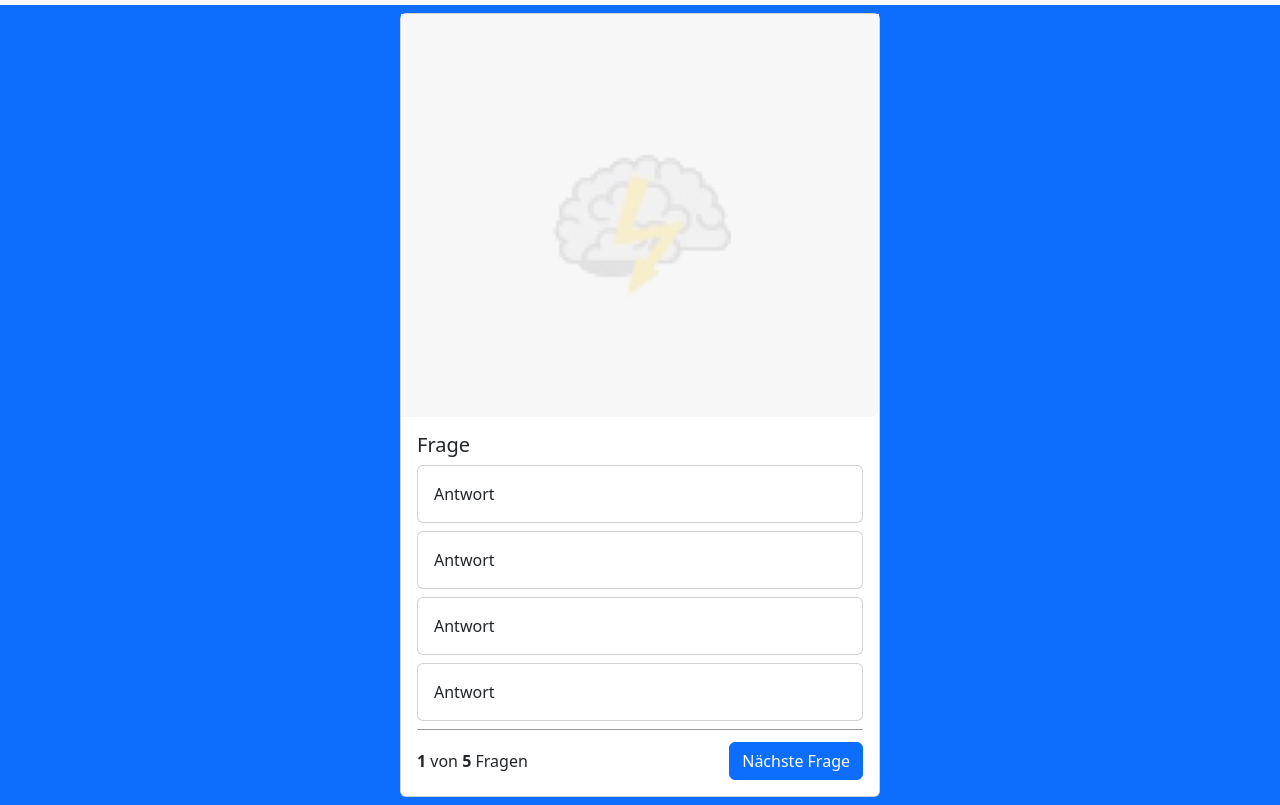
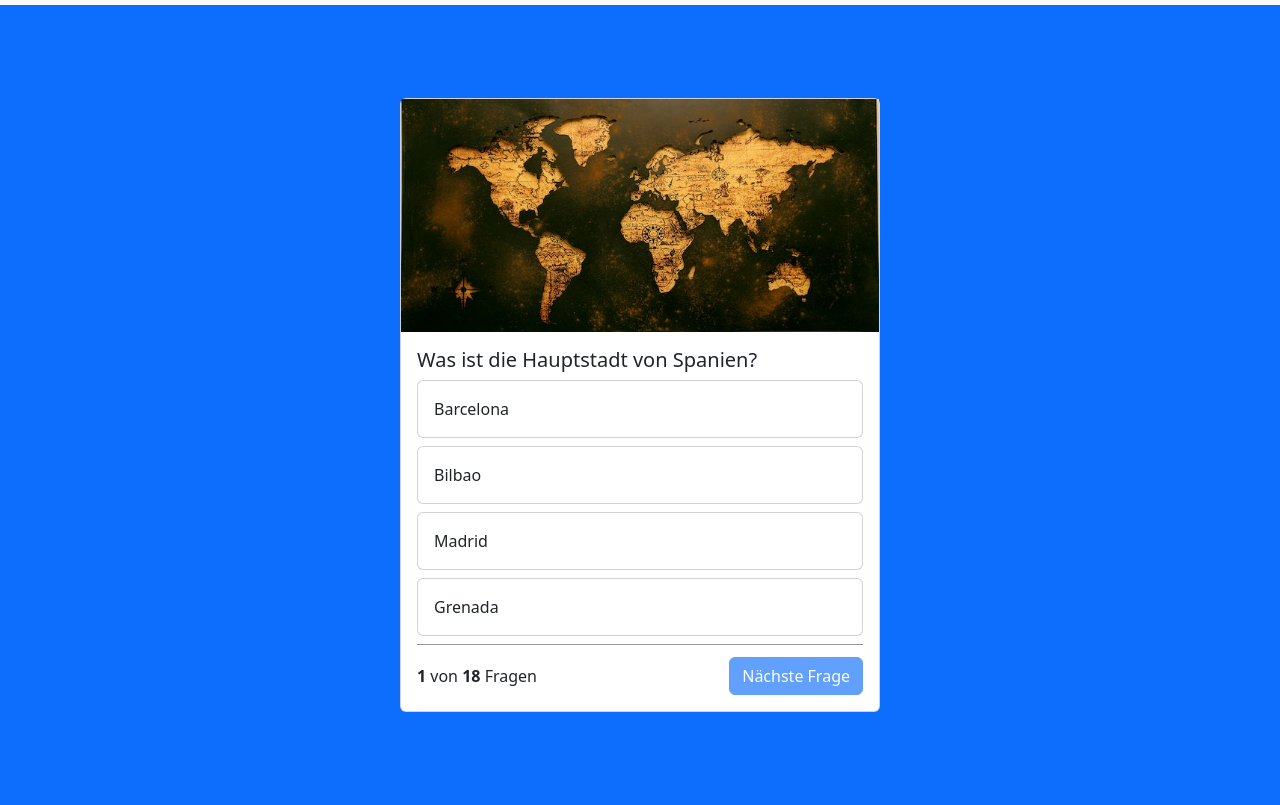
Before and after one commit to AlexanderPeil/Quiz-App-german-, a website: page index.html in a window 1280 px wide. Shown: the part 45-850 px from the top of the page. Drawn offline with nearby package versions, Linux system fonts and the light colour scheme.

Commit message:
functions showQuestion() and answer() added

```diff
--- a/index.html
+++ b/index.html
@@ -29,39 +29,39 @@
 
     <div class="container">
         <div class="card quiz-card">
-            <img src="img/brainbg.jpg" alt="card-img-top">
+            <img src="img/geo.jpg" alt="card-img-top">
             <div class="card-body">
-                <h5 class="card-title">Frage</h5>
+                <h5 class="card-title" id="question-text">Frage</h5>
 
-                <div class="card mb-2">
-                    <div class="card-body">
+                <div class="card quiz-answer-card mb-2" onclick="answer('answer_1')">
+                    <div class="card-body" id="answer_1">
                         Antwort
                     </div>
                 </div>
 
-                <div class="card mb-2">
-                    <div class="card-body">
+                <div class="card quiz-answer-card mb-2" onclick="answer('answer_2')">
+                    <div class="card-body" id="answer_2">
                         Antwort
                     </div>
                 </div>
 
-                <div class="card mb-2">
-                    <div class="card-body">
+                <div class="card quiz-answer-card mb-2" onclick="answer('answer_3')">
+                    <div class="card-body" id="answer_3">
                         Antwort
                     </div>
                 </div>
 
-                <div class="card mb-2">
-                    <div class="card-body">
+                <div class="card quiz-answer-card mb-2" onclick="answer('answer_4')">
+                    <div class="card-body" id="answer_4">
                         Antwort
                     </div>
                 </div>
 
                 <div class="question-footer">
                     <span>
-                        <b>1</b> von <b>5</b> Fragen
+                        <b>1</b> von <b id="all-questions">18</b> Fragen
                     </span>
-                    <button class="btn btn-primary">Nächste Frage</button>
+                    <button class="btn btn-primary" id="next-button" disabled>Nächste Frage</button>
                 </div>
 
             </div>
--- a/script.js
+++ b/script.js
@@ -1,6 +1,6 @@
 let questions = [
     {
-        "question": "Was ist die Hauptstadt von Spanien",
+        "question": "Was ist die Hauptstadt von Spanien?",
         "answer_1": "Barcelona",
         "answer_2": "Bilbao",
         "answer_3": "Madrid",
@@ -8,7 +8,7 @@ let questions = [
         "right_answer": 3
     },
     {
-        "question": "Was ist die Landeshauptstadt von Baden-Württemberg",
+        "question": "Was ist die Landeshauptstadt von Baden-Württemberg?",
         "answer_1": "Karlsruhe",
         "answer_2": "Stuttgart",
         "answer_3": "Mannheim",
@@ -16,7 +16,7 @@ let questions = [
         "right_answer": 2
     },
     {
-        "question": "Was das flächenmäßig größte Land der Erde",
+        "question": "Was das flächenmäßig größte Land der Erde?",
         "answer_1": "China",
         "answer_2": "USA",
         "answer_3": "Indien",
@@ -24,7 +24,7 @@ let questions = [
         "right_answer": 4
     },
     {
-        "question": "Was ist die Landeshauptstadt von Niedersachsen",
+        "question": "Was ist die Landeshauptstadt von Niedersachsen?",
         "answer_1": "Hannover",
         "answer_2": "Wolfsburg",
         "answer_3": "Osnabrück",
@@ -32,7 +32,7 @@ let questions = [
         "right_answer": 1
     },
     {
-        "question": "Was ist die Hauptstadt von Australien",
+        "question": "Was ist die Hauptstadt von Australien?",
         "answer_1": "Sydney",
         "answer_2": "Melbourne",
         "answer_3": "Adelaide",
@@ -40,7 +40,7 @@ let questions = [
         "right_answer": 4
     },
     {
-        "question": "Was ist die Hauptstadt von der Niederlande",
+        "question": "Was ist die Hauptstadt von der Niederlande?",
         "answer_1": "Eindhoven",
         "answer_2": "Amsterdam",
         "answer_3": "Rotterdam",
@@ -48,7 +48,7 @@ let questions = [
         "right_answer": 2
     },
     {
-        "question": "Was ist die Hauptstadt von Italien",
+        "question": "Was ist die Hauptstadt von Italien?",
         "answer_1": "Rom",
         "answer_2": "Turin",
         "answer_3": "Mailand",
@@ -56,7 +56,7 @@ let questions = [
         "right_answer": 1
     },
     {
-        "question": "Welche ist keine Hauptstadt in Südamerika",
+        "question": "Welche ist keine Hauptstadt in Südamerika?",
         "answer_1": "Brasilia",
         "answer_2": "Rio de Janeiro",
         "answer_3": "Buenos Aires",
@@ -64,7 +64,7 @@ let questions = [
         "right_answer": 2
     },
     {
-        "question": "Was ist die Landeshauptstadt von Thüringen",
+        "question": "Was ist die Landeshauptstadt von Thüringen?",
         "answer_1": "Jena",
         "answer_2": "Weimar",
         "answer_3": "Gera",
@@ -72,7 +72,7 @@ let questions = [
         "right_answer": 4
     },
     {
-        "question": "Welche ist keine Hauptstadt in Asien",
+        "question": "Welche ist keine Hauptstadt in Asien?",
         "answer_1": "Jakarta",
         "answer_2": "Manila",
         "answer_3": "Ulaanbaatar",
@@ -80,7 +80,7 @@ let questions = [
         "right_answer": 4
     },
     {
-        "question": "Welche ist keine Hauptstadt in Europa",
+        "question": "Welche ist keine Hauptstadt in Europa?",
         "answer_1": "Oslo",
         "answer_2": "Malmö",
         "answer_3": "Prag",
@@ -88,7 +88,7 @@ let questions = [
         "right_answer": 2
     },
     {
-        "question": "Welche ist keine Hauptstadt in Europa",
+        "question": "Welche ist keine Hauptstadt in Europa?",
         "answer_1": "Bukarest",
         "answer_2": "Chisinau",
         "answer_3": "Manchester",
@@ -96,7 +96,7 @@ let questions = [
         "right_answer": 3
     },
     {
-        "question": "Was ist die Landeshauptstadt von Sachsen",
+        "question": "Was ist die Landeshauptstadt von Sachsen?",
         "answer_1": "Leipzig",
         "answer_2": "Chemnitz",
         "answer_3": "Zwickau",
@@ -104,7 +104,7 @@ let questions = [
         "right_answer": 4
     },
     {
-        "question": "Was ist die Landeshauptstadt von Rheinland-Pflaz",
+        "question": "Was ist die Landeshauptstadt von Rheinland-Pflaz?",
         "answer_1": "Mainz",
         "answer_2": "Kaiserslautern",
         "answer_3": "Trier",
@@ -112,7 +112,7 @@ let questions = [
         "right_answer": 1
     },
     {
-        "question": "Was ist die Landeshauptstadt von Nordrhein-Westfalen",
+        "question": "Was ist die Landeshauptstadt von Nordrhein-Westfalen?",
         "answer_1": "Düsseldorf",
         "answer_2": "Dortmund",
         "answer_3": "Essen",
@@ -120,7 +120,7 @@ let questions = [
         "right_answer": 1
     },
     {
-        "question": "Was ist die Landeshauptstadt von Hessen",
+        "question": "Was ist die Landeshauptstadt von Hessen?",
         "answer_1": "Darmstadt",
         "answer_2": "Frankfurt",
         "answer_3": "Wiesbaden",
@@ -128,7 +128,7 @@ let questions = [
         "right_answer": 3
     },
     {
-        "question": "Welche ist keine Hauptstadt in Afrika",
+        "question": "Welche ist keine Hauptstadt in Afrika?",
         "answer_1": "Rabat",
         "answer_2": "Accra",
         "answer_3": "Alexandria",
@@ -136,7 +136,7 @@ let questions = [
         "right_answer": 3
     },
     {
-        "question": "Welche ist keine Hauptstadt auf der Arabischen Halbinsel",
+        "question": "Welche ist keine Hauptstadt auf der Arabischen Halbinsel?",
         "answer_1": "Riad",
         "answer_2": "Doha",
         "answer_3": "Abu Dhabi",
@@ -145,7 +145,42 @@ let questions = [
     },
 ];
 
+// Wir holen die  "Nullte" Stelle aus dem JSON Array
+let currentQuestion = 0;
+
 
 function init() {
+    document.getElementById('all-questions').innerHTML = questions.length;
 
+    showQuestion();
 }
+
+
+function showQuestion() {
+    let question = questions[currentQuestion]; // Wir holen aus dem Array quesitons den aktuellen JSON(currentQuestion, hier 0)
+    question['question']; // Wi holen die Frage aus dem JSON questions
+    document.getElementById('question-text').innerHTML = question['question']; // Wir holen per ID('question-text) die Card mit der Frage und lassne die aktuelle Frage dort anzeigen
+    document.getElementById('answer_1').innerHTML = question['answer_1']; // Per ID 'answer_1 bis 4'
+    document.getElementById('answer_2').innerHTML = question['answer_2']; // holen wir die jew. Antwort-Card
+    document.getElementById('answer_3').innerHTML = question['answer_3']; // und lassen die jew. Antwort dort
+    document.getElementById('answer_4').innerHTML = question['answer_4']; // anzeigen (qeustion['answer_1 bis 4]')
+}
+
+// In der Variable selection stecken answer_1 bis answer_4
+function answer(selection) {
+    let question = questions[currentQuestion];
+    let selectedQuestionNumber = selection.slice(-1); // Damit greifen wir auf den letzten Buchstaben des Strings im Array(hier auf die "Zahl" hinter answer_)
+    // Die richtige Antwort in einer variable; die variable question greift auf das jew. JSON Array zu
+    let idOfRightAnswer = `answer_${question['right_answer']}`;
+
+
+    // Wir finden so heraus, auf welche Antwort der User klickt ( per selectedQuestionNumber greifen wir auf die letzte Stelle von answer zu )
+    if(selectedQuestionNumber == question['right_answer']) {
+        document.getElementById(selection).parentNode.classList.add('bg-success');// parentNode greift auf das parent element zu.
+    } else { // somit wollen wir der parent div eine Klasse hinzufügen per classList.add
+        document.getElementById(selection).parentNode.classList.add('bg-danger');
+        document.getElementById(idOfRightAnswer).parentNode.classList.add('bg-success'); // So lassen wir uns nach einer falschen Antwort die richtige anzeigen
+
+        document.getElementById('next-button').disabled = false;
+    }
+}
--- a/style.css
+++ b/style.css
@@ -21,3 +21,12 @@ body {
     align-items: center;
     padding-top:  12px;
 }
+
+.quiz-answer-card:hover {
+    cursor: pointer;
+    background-color: rgba(0, 0, 0, 0.05);
+}
+
+.bg-success, .bg-danger {
+    color: white;
+}
```
Also changed, not shown: img/geo.jpg (added).
